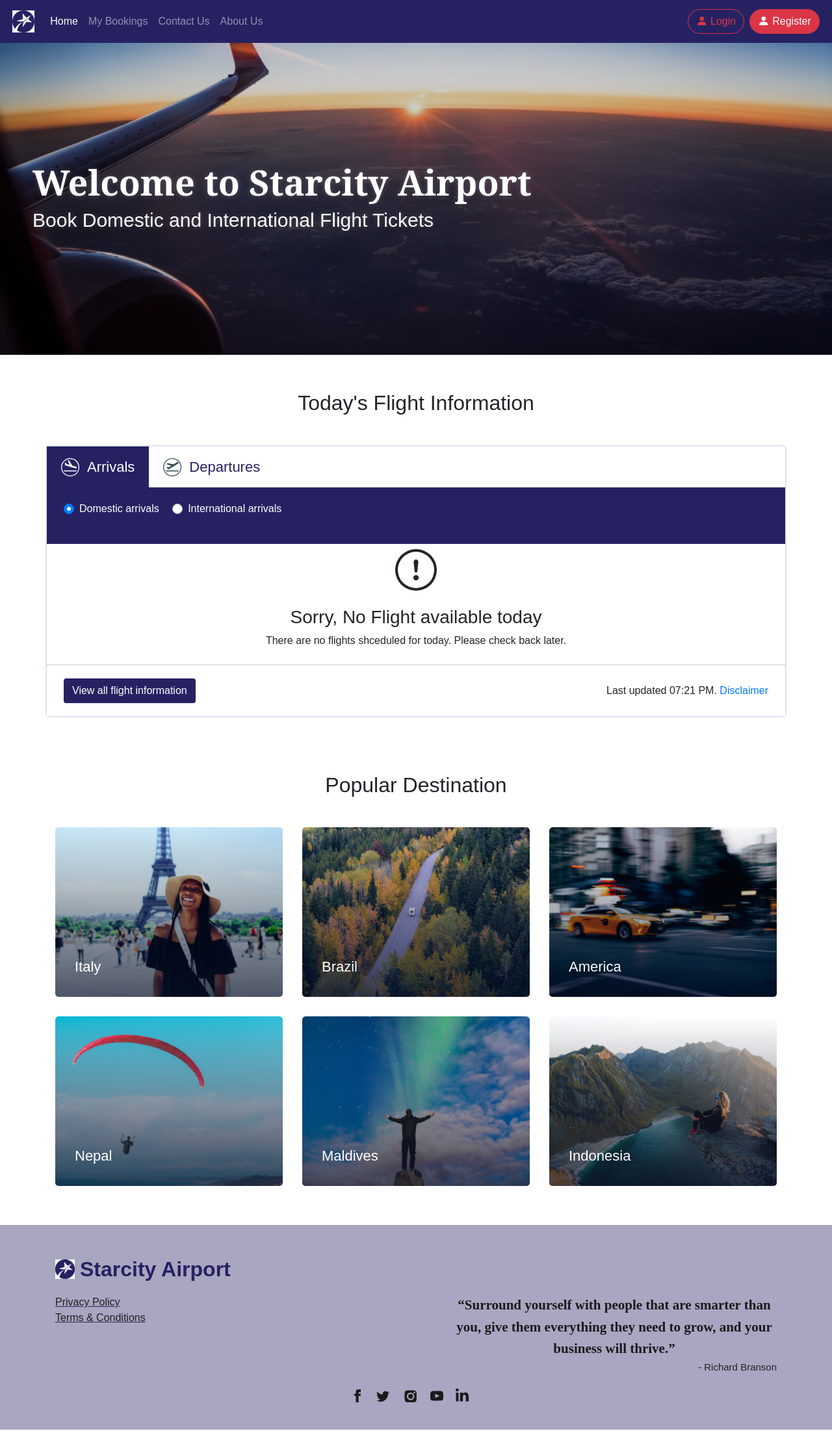
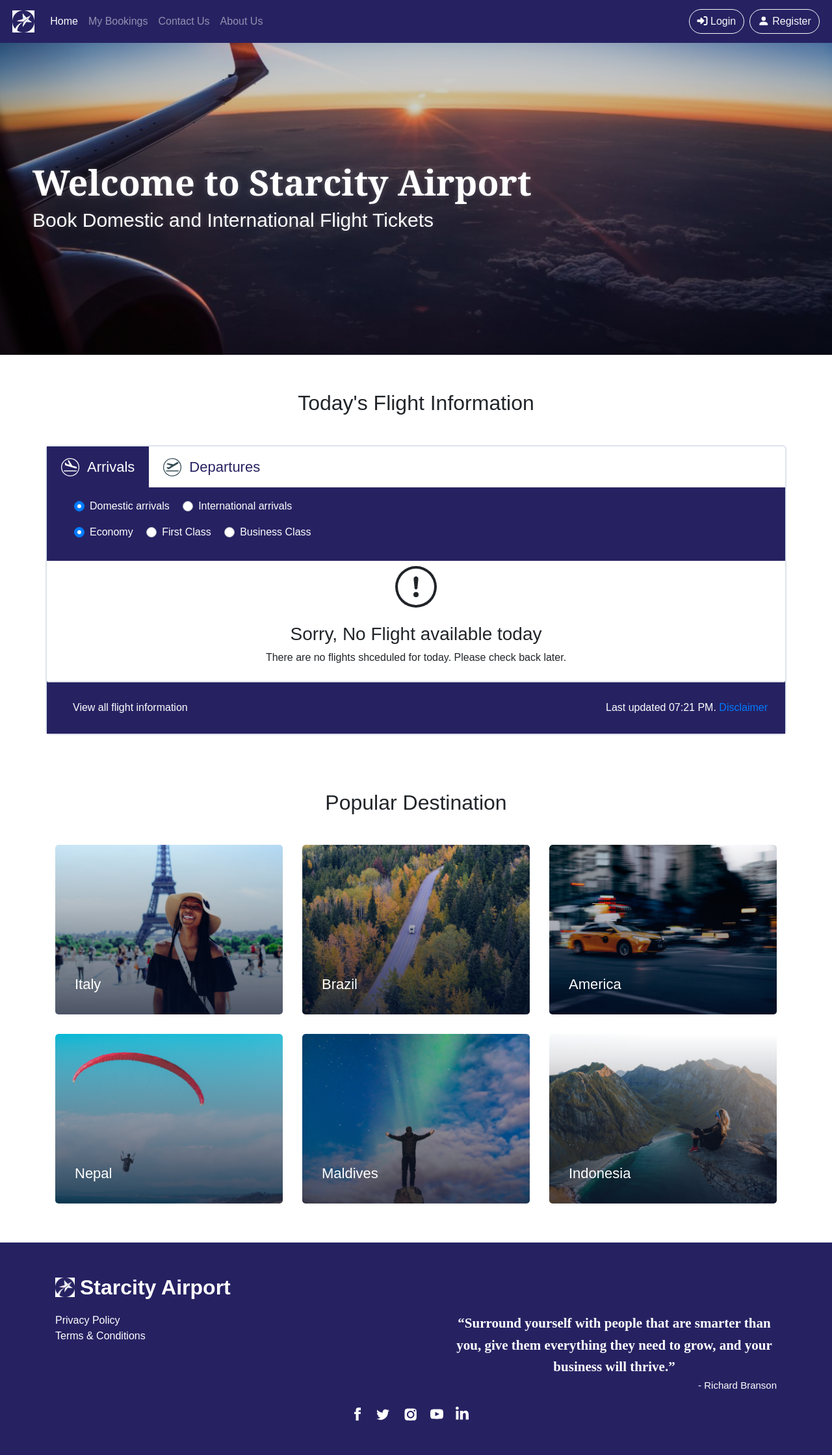
Before and after one commit to thunderking2111/Flight, a Django app: page / in a window 1280 px wide. Shown: the whole page at 65% size. Before the commit the page ends 2200 px from the top, so only its background shows below. Run offline with Django 3.2, Linux system fonts and the light colour scheme; data comes from the database, SQL or seed files in the repository; data that the repository does not hold is empty; some libraries are stand-ins or nearby versions; some web fonts are replaced.

Commit message:
Some Changes

```diff
--- a/flight/static/css/flight_chart.css
+++ b/flight/static/css/flight_chart.css
@@ -51,7 +51,7 @@ header.flight-chart-header a::before {
 }
 
 .tab-content .tab-pane {
-    padding: 20px 26px 26px;
+    padding: 0 26px 0 26px;
 }
 .tab-content .tab-pane ul {
     margin-bottom: 16px;
@@ -91,7 +91,7 @@ header.flight-chart-header a::before {
     display: flex;
     flex-direction: row;
     align-items: center;
-    background-color: #fff;
+    background-color: var(--primary-color);
     justify-content: space-between;
     padding: 20px 26px;
 }
--- a/flight/static/css/layout_style.css
+++ b/flight/static/css/layout_style.css
@@ -35,6 +35,9 @@ body{
 .nav-link:hover{
     color: var(--white) !important;
     transition-duration: .2s;
+}
+#mainNavbar .btn-outline-light:hover {
+    color: var(--primary-color);
 }
 .my-account .dropdown-header{
     align-content: flex-start;
@@ -217,9 +220,11 @@ body{
 }
 
 footer{
-    background-color: rgba(var(--primary-color-vals), 0.4);
+    background-color: var(--primary-color);
+    color: var(--white);
     margin-top: 0px;
     padding-top: 1px;
+    border: 1px solid var(--primary-color);
 }
 footer .container > div{
     font-family: Barlow, sans-serif;
@@ -257,17 +262,17 @@ footer .container > div{
 }
 .footer-links{
     white-space: nowrap;
-    color: rgb(31, 31, 31);
+    color: inherit;
     text-decoration: underline solid var(--primary-color);
     transition: all 0.1s ease 0s;
 }
 .footer-links:hover{
-    color: rgba(var(--primary-color-vals), 0.6);
+    color: #a7d4fb;
 }
 .quote-container .quote{
     font-family: utopia-std, serif;
     text-align: center;
-    color: rgb(26, 26, 26);
+    color: var(--white);
     max-width: 500px;
     margin: auto;
     font-size: 21px;
--- a/flight/static/css/styles2.css
+++ b/flight/static/css/styles2.css
@@ -20,7 +20,7 @@
     width: 95%;
 }
 .star{
-    color: var(--primary-color);
+    color: red;
 }
 
 .user-box{
--- a/flight/templates/flight/flight_chart.html
+++ b/flight/templates/flight/flight_chart.html
@@ -1,17 +1,8 @@
 <section class="section second-section">
     <script>
-        function bookBtnclick(btn) {
-            var flightId = btn.dataset.flightId;
-            $.ajax({
-                url: "{% url 'bookflight' %}",
-                data: {
-                    'flight_id': flightId
-                },
-                type: 'get',
-                success: function(response){
-                    alert(response.message);
-                }
-            });
+        function bookBtnClick(flightId) {
+            const seatClass = $('input[name="flight1Class"]:checked').val();
+            window.location.href = "{% url 'bookflight' %}?flight_id=" + flightId + "&seat_class=" + seatClass;
         }
         $(document).ready(function(){
             var direction = "{{ flight_data.direction }}";
@@ -69,7 +60,7 @@
                             <a href="#departures-content" id="departures-tab" class="nav-link {% if flight_data.direction == 'depart' %}active{% endif %}" role="tab" data-toggle="tab" aria-controls="departures-content" aria-selected="false">Departures</a>
                         </li>
                     </ul>
-                    <div class="tab-content" id="flight-type-selector">
+                    <div class="tab-content p-3" id="flight-type-selector">
                         <div class="tab-pane show active" id="arrivals-content" role="tabpanel" aria-labelledby="arrivals-tab">
                             <ul>
                                 <li class="custom-control custom-radio custom-control-inline">
@@ -94,6 +85,22 @@
                                 </li>
                             </ul>
                         </div>
+                        <div class="tab-pane active seat-class-selector">
+                            <ul>
+                                <li class="custom-control custom-radio custom-control-inline">
+                                    <input id="economy-radio" name="flight1Class" type="radio" value="Economy" checked class="custom-control-input"/>
+                                    <label for="economy-radio" class="custom-control-label">Economy</label>
+                                </li>
+                                <li class="custom-control custom-radio custom-control-inline">
+                                    <input id="first-class-radio" name="flight1Class" type="radio" value="First" class="custom-control-input"/>
+                                    <label for="first-class-radio" class="custom-control-label">First Class</label>
+                                </li>
+                                <li class="custom-control custom-radio custom-control-inline">
+                                    <input id="business-class-radio" name="flight1Class" type="radio" value="Business" class="custom-control-input"/>
+                                    <label for="business-class-radio" class="custom-control-label">Business Class</label>
+                                </li>
+                            </ul>
+                        </div>
                     </div>
                 </header>
 
--- a/flight/templates/flight/flight_chart_table.html
+++ b/flight/templates/flight/flight_chart_table.html
@@ -18,7 +18,7 @@
                     <td class="align-middle">{% if flight_data.direction == 'arrival' %}{{ row.origin }}{% else %}{{ row.destination }}{% endif %}</td>
                     <td class="align-middle">{{ flight_data.week_day.name|slice:3 }} {{ row.depart_time|date:"h:i A" }}</td>
                     <td class="align-middle">{{ flight_data.week_day.name|slice:3 }} {{ row.arrival_time|date:"h:i A" }}</td>
-                    <td><button class="btn btn-link book-btn" onclick="window.location.href = '/flight/book/?flight_id={{ row.id }}'" data-flight-id="{{ row.id }}">Book Now</button></td>
+                    <td><button class="btn btn-link book-btn" onclick="bookBtnClick('{{ row.id }}')" data-flight-id="{{ row.id }}">Book Now</button></td>
                 </tr>
             {% endfor %}
         </tbody>
--- a/flight/templates/flight/layout.html
+++ b/flight/templates/flight/layout.html
@@ -25,11 +25,11 @@
       <a class="navbar-brand" href="{% url 'index' %}">
           <img src="{% static 'img/logo3.png' %}" height="34" alt="">
       </a>
-      <button class="navbar-toggler" type="button" data-toggle="collapse" data-target="#navbarSupportedContent" aria-controls="navbarSupportedContent" aria-expanded="false" aria-label="Toggle navigation">
+      <button class="navbar-toggler" type="button" data-toggle="collapse" data-target="#mainNavbar" aria-controls="mainNavbar" aria-expanded="false" aria-label="Toggle navigation">
         <span class="navbar-toggler-icon"></span>
       </button>
 
-      <div class="collapse navbar-collapse" id="navbarSupportedContent">
+      <div class="collapse navbar-collapse" id="mainNavbar">
         <ul class="navbar-nav mr-auto flight-navbar-links">
           {% if not user.is_authenticated %}
           <li class="nav-item {% if not page %}active{% endif %}">
@@ -51,15 +51,13 @@
         <ul class="navbar-nav">
           {% if not user.is_authenticated %}
             <li class="nav-item">
-              <button class="btn btn-outline-danger mr-2" style="border-radius: 25rem;" onclick="window.location.href = '/login';">
-                <svg width="1.1em" height="1.1em" viewBox="0 1.5 16 16" class="bi bi-person-fill" fill="currentColor" xmlns="http://www.w3.org/2000/svg">
-                  <path fill-rule="evenodd" d="M3 14s-1 0-1-1 1-4 6-4 6 3 6 4-1 1-1 1H3zm5-6a3 3 0 1 0 0-6 3 3 0 0 0 0 6z"/>
-                </svg>
+              <button class="btn btn-outline-light mr-2" style="border-radius: 25rem;" onclick="window.location.href = '/login';">
+                <i class="fas fa-sign-in-alt"></i>
                 Login
               </button>
             </li>
             <li class="nav-item">
-              <button class="btn btn-danger" style="border-radius: 25rem;" onclick="window.location.href = '/register';">
+              <button class="btn btn-outline-light" style="border-radius: 25rem;" onclick="window.location.href = '/register';">
                 <svg width="1.1em" height="1.1em" viewBox="0 1.5 16 16" class="bi bi-person-fill" fill="currentColor" xmlns="http://www.w3.org/2000/svg">
                   <path fill-rule="evenodd" d="M3 14s-1 0-1-1 1-4 6-4 6 3 6 4-1 1-1 1H3zm5-6a3 3 0 1 0 0-6 3 3 0 0 0 0 6z"/>
                 </svg>
@@ -108,7 +106,7 @@
         <div>
           <div class="logo-container d-flex align-items-center">
             <img src="{% static 'img/logo3.png' %}" class="mr-2" style="width: 30px; height: 30px;">
-            <h2 class="m-0 font-weight-bold" style="color: var(--primary-color);">Starcity Airport</h2>
+            <h2 class="m-0 font-weight-bold" style="color: var(--white);">Starcity Airport</h2>
           </div>
           <div class="footer-content">
             <div class="links-container">
@@ -128,31 +126,31 @@
             <div class="social-icons">
               <a href="#" class="social-icon">
                 <svg width="20" height="20" viewBox="0 0 8 16" xmlns="http://www.w3.org/2000/svg">
-                  <path fill="#1A1A1A" d="m2 5.33333333h-2v2.66666667h2v8h3.33333333v-8h2.428l.23866667-2.66666667h-2.66666667v-1.11133333c0-.63666667.128-.88866667.74333334-.88866667h1.92333333v-3.33333333h-2.53866667c-2.39733333 0-3.46133333 1.05533333-3.46133333 3.07666667z"></path>
+                  <path fill="#fff" d="m2 5.33333333h-2v2.66666667h2v8h3.33333333v-8h2.428l.23866667-2.66666667h-2.66666667v-1.11133333c0-.63666667.128-.88866667.74333334-.88866667h1.92333333v-3.33333333h-2.53866667c-2.39733333 0-3.46133333 1.05533333-3.46133333 3.07666667z"></path>
                 </svg>
               </a>
               <a href="#" class="social-icon">
                 <svg width="20" height="20" viewBox="0 -1 16 14" xmlns="http://www.w3.org/2000/svg">
-                  <path fill="#1A1A1A" d="m16 1.70466667c-.5886667.26133333-1.2213333.43733333-1.8853333.51666666.678-.406 1.1986666-1.04933333 1.4433333-1.816-.634.376-1.3366667.64933334-2.0846667.79666667-.598-.638-1.452-1.03666667-2.396-1.03666667-2.1193333 0-3.67666663 1.97733334-3.19799997 4.03-2.72733333-.13666666-5.146-1.44333333-6.76533333-3.42933333-.86 1.47533333-.446 3.40533333 1.01533333 4.38266667-.53733333-.01733334-1.044-.16466667-1.486-.41066667-.036 1.52066667 1.054 2.94333333 2.63266667 3.26-.462.12533333-.968.15466667-1.48266667.056.41733334 1.304 1.62933334 2.2526667 3.06666667 2.2793333-1.38 1.082-3.11866667 1.5653334-4.86 1.36 1.45266667.9313334 3.17866667 1.4746667 5.032 1.4746667 6.0946667 0 9.538-5.14733333 9.33-9.764.6413333-.46333333 1.198-1.04133333 1.638-1.69933333z"></path>
+                  <path fill="#fff" d="m16 1.70466667c-.5886667.26133333-1.2213333.43733333-1.8853333.51666666.678-.406 1.1986666-1.04933333 1.4433333-1.816-.634.376-1.3366667.64933334-2.0846667.79666667-.598-.638-1.452-1.03666667-2.396-1.03666667-2.1193333 0-3.67666663 1.97733334-3.19799997 4.03-2.72733333-.13666666-5.146-1.44333333-6.76533333-3.42933333-.86 1.47533333-.446 3.40533333 1.01533333 4.38266667-.53733333-.01733334-1.044-.16466667-1.486-.41066667-.036 1.52066667 1.054 2.94333333 2.63266667 3.26-.462.12533333-.968.15466667-1.48266667.056.41733334 1.304 1.62933334 2.2526667 3.06666667 2.2793333-1.38 1.082-3.11866667 1.5653334-4.86 1.36 1.45266667.9313334 3.17866667 1.4746667 5.032 1.4746667 6.0946667 0 9.538-5.14733333 9.33-9.764.6413333-.46333333 1.198-1.04133333 1.638-1.69933333z"></path>
                 </svg>
               </a>
               <a href="#" class="social-icon">
                 <svg height="50" width="50" viewBox="10 22 53 30" xmlns="http://www.w3.org/2000/svg">
                   <g fill="none" fill-rule="evenodd" transform="translate(-.443)">
-                    <path d="m.943 0h48v48h-48z"></path><path d="m29.75 14.319c1.159.053 1.789.246 2.208.41.555.215.951.473 1.367.889s.674.812.89 1.367c.163.42.356 1.05.41 2.209.049 1.087.065 1.514.068 3.676v2.26c-.003 2.161-.019 2.589-.069 3.676-.053 1.16-.246 1.79-.41 2.208-.215.555-.473.952-.889 1.368s-.812.674-1.367.89c-.42.162-1.05.356-2.209.409-1.087.05-1.514.065-3.676.069h-2.26c-2.162-.004-2.589-.02-3.676-.069-1.16-.053-1.789-.247-2.208-.41-.555-.215-.952-.473-1.368-.89-.416-.415-.674-.812-.89-1.367-.162-.419-.356-1.049-.409-2.208-.055-1.212-.068-1.604-.07-4.498v-.308c0-3.176.013-3.552.07-4.806.053-1.16.247-1.79.41-2.209.215-.555.473-.95.89-1.367.415-.416.812-.674 1.367-.89.419-.163 1.049-.356 2.208-.41 1.213-.055 1.605-.068 4.498-.069h.308c3.176 0 3.552.012 4.806.07zm-4.783 3.593c-3.376 0-6.112 2.736-6.112 6.111 0 3.376 2.736 6.112 6.112 6.112 3.375 0 6.112-2.736 6.112-6.112 0-3.375-2.737-6.111-6.112-6.111zm0 2.144c2.191 0 3.967 1.776 3.967 3.967 0 2.192-1.776 3.968-3.967 3.968s-3.968-1.776-3.968-3.968c0-2.19 1.777-3.967 3.968-3.967zm6.3-3.844c-.781 0-1.415.634-1.415 1.416s.634 1.416 1.416 1.416 1.415-.634 1.415-1.416-.633-1.416-1.415-1.416z" fill="#1A1A1A"></path>
+                    <path d="m.943 0h48v48h-48z"></path><path d="m29.75 14.319c1.159.053 1.789.246 2.208.41.555.215.951.473 1.367.889s.674.812.89 1.367c.163.42.356 1.05.41 2.209.049 1.087.065 1.514.068 3.676v2.26c-.003 2.161-.019 2.589-.069 3.676-.053 1.16-.246 1.79-.41 2.208-.215.555-.473.952-.889 1.368s-.812.674-1.367.89c-.42.162-1.05.356-2.209.409-1.087.05-1.514.065-3.676.069h-2.26c-2.162-.004-2.589-.02-3.676-.069-1.16-.053-1.789-.247-2.208-.41-.555-.215-.952-.473-1.368-.89-.416-.415-.674-.812-.89-1.367-.162-.419-.356-1.049-.409-2.208-.055-1.212-.068-1.604-.07-4.498v-.308c0-3.176.013-3.552.07-4.806.053-1.16.247-1.79.41-2.209.215-.555.473-.95.89-1.367.415-.416.812-.674 1.367-.89.419-.163 1.049-.356 2.208-.41 1.213-.055 1.605-.068 4.498-.069h.308c3.176 0 3.552.012 4.806.07zm-4.783 3.593c-3.376 0-6.112 2.736-6.112 6.111 0 3.376 2.736 6.112 6.112 6.112 3.375 0 6.112-2.736 6.112-6.112 0-3.375-2.737-6.111-6.112-6.111zm0 2.144c2.191 0 3.967 1.776 3.967 3.967 0 2.192-1.776 3.968-3.967 3.968s-3.968-1.776-3.968-3.968c0-2.19 1.777-3.967 3.968-3.967zm6.3-3.844c-.781 0-1.415.634-1.415 1.416s.634 1.416 1.416 1.416 1.415-.634 1.415-1.416-.633-1.416-1.415-1.416z" fill="#fff"></path>
                   </g>
                 </svg>
               </a>
               <a href="#" class="social-icon">
                 <svg width="20" height="20" viewBox="0 0 16 12" xmlns="http://www.w3.org/2000/svg">
-                  <path fill="#1A1A1A" d="m13.0766667.12266667c-2.4026667-.164-7.75400003-.16333334-10.15333337 0-2.598.17733333-2.904 1.74666666-2.92333333 5.87733333.01933333 4.1233333.32266667 5.6993333 2.92333333 5.8773333 2.4.1633334 7.75066667.164 10.15333337 0 2.598-.1773333 2.904-1.7466666 2.9233333-5.8773333-.0193333-4.12333333-.3226667-5.69933333-2.9233333-5.87733333zm-7.0766667 8.544v-5.33333334l5.3333333 2.662z"></path>
+                  <path fill="#fff" d="m13.0766667.12266667c-2.4026667-.164-7.75400003-.16333334-10.15333337 0-2.598.17733333-2.904 1.74666666-2.92333333 5.87733333.01933333 4.1233333.32266667 5.6993333 2.92333333 5.8773333 2.4.1633334 7.75066667.164 10.15333337 0 2.598-.1773333 2.904-1.7466666 2.9233333-5.8773333-.0193333-4.12333333-.3226667-5.69933333-2.9233333-5.87733333zm-7.0766667 8.544v-5.33333334l5.3333333 2.662z"></path>
                 </svg>
               </a>
               <a href="#" class="social-icon">
                 <svg height="25" width="20" viewBox="0 2 20 20" xmlns="http://www.w3.org/2000/svg">
                   <g fill="none" fill-rule="evenodd" transform="translate(-12 -12)">
                     <path d="m0 0h44v44h-44z"></path>
-                    <path d="m12.504 18.413h3.899v13.587h-3.899zm1.85-1.7h-.028c-1.411 0-2.326-1.038-2.326-2.353 0-1.342.942-2.36 2.381-2.36 1.438 0 2.323 1.015 2.35 2.356 0 1.315-.912 2.358-2.377 2.358zm17.646 15.287h-4.42v-7.032c0-1.84-.692-3.095-2.212-3.095-1.163 0-1.81.847-2.11 1.665-.114.292-.096.7-.096 1.11v7.352h-4.38s.057-12.455 0-13.587h4.38v2.132c.259-.932 1.658-2.263 3.89-2.263 2.771 0 4.948 1.956 4.948 6.163z" fill="#1A1A1A"></path>
+                    <path d="m12.504 18.413h3.899v13.587h-3.899zm1.85-1.7h-.028c-1.411 0-2.326-1.038-2.326-2.353 0-1.342.942-2.36 2.381-2.36 1.438 0 2.323 1.015 2.35 2.356 0 1.315-.912 2.358-2.377 2.358zm17.646 15.287h-4.42v-7.032c0-1.84-.692-3.095-2.212-3.095-1.163 0-1.81.847-2.11 1.665-.114.292-.096.7-.096 1.11v7.352h-4.38s.057-12.455 0-13.587h4.38v2.132c.259-.932 1.658-2.263 3.89-2.263 2.771 0 4.948 1.956 4.948 6.163z" fill="#fff"></path>
                   </g>
                 </svg>
               </a>
--- a/flight/views.py
+++ b/flight/views.py
@@ -293,7 +293,8 @@ def confirm_booking(request):
     if flight:
         return render(request, "flight/book.html", {
             'flight1': flight,
-            'fee': FEE
+            'fee': FEE,
+            'seat': request.GET.get('seat_class', 'Economy'),
         })
     else:
         return JsonResponse({'message': 'Flight not found!'})
```
Also changed, not shown: flight/static/css/book_style.css (+21 -2 lines), flight/static/js/book.js (+10 -0 lines), flight/static/js/signup.js (+10 -0 lines), flight/templates/flight/book.html (+12 -7 lines), flight/templates/flight/register.html (+6 -6 lines), flight/static/img/icon.png (deleted), flight/static/img/icon_logo.png (deleted), flight/static/img/icon_logo_white-outline.png (deleted).
